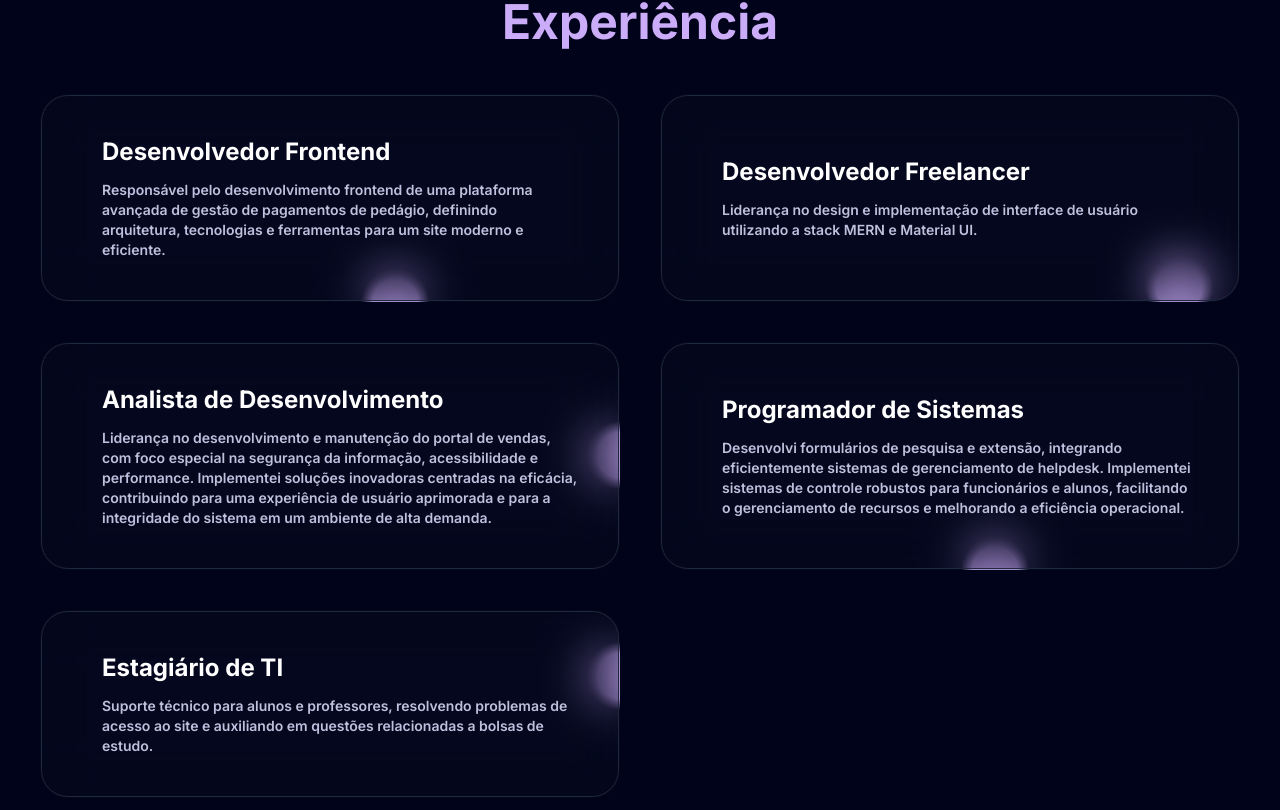
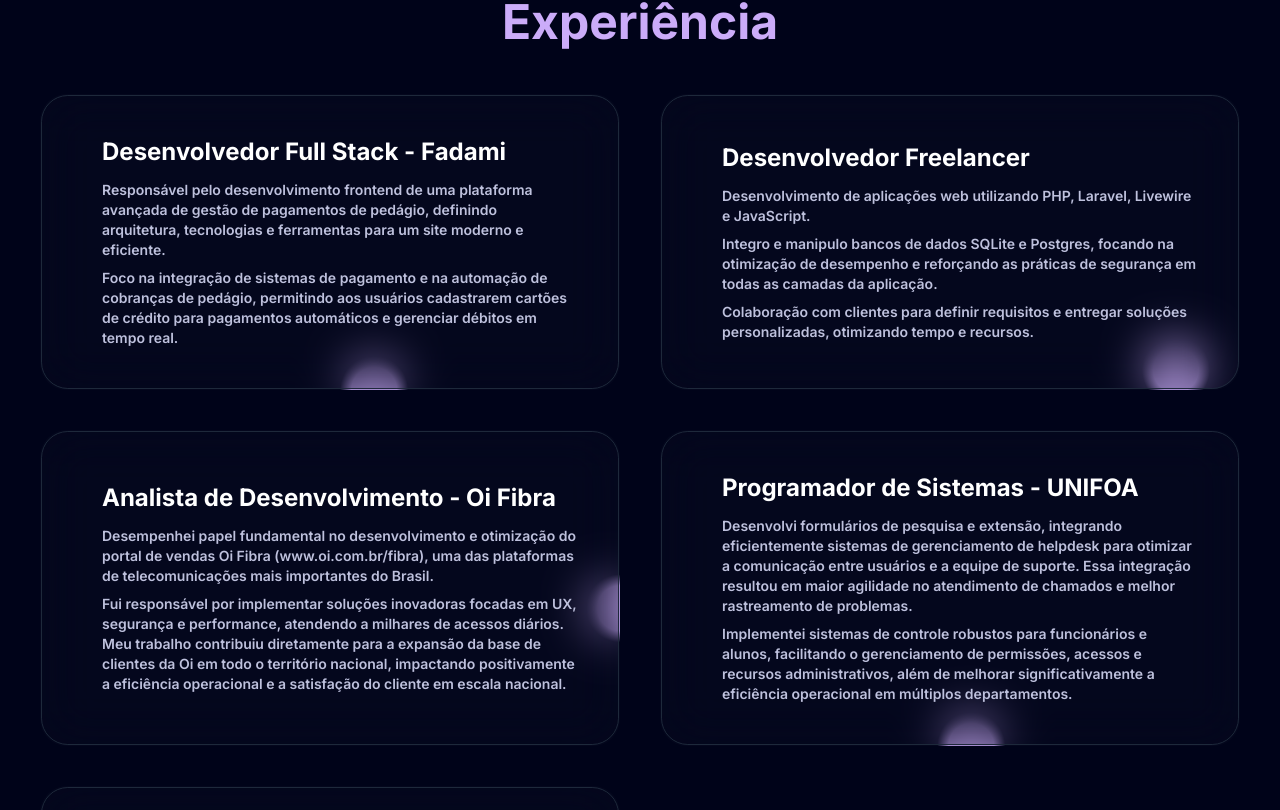
Before and after one commit to godinhorafa/rafaellagodinho, a Next.js app: page / in a window 1280 px wide. Shown: the part 930-1740 px from the top of the page. Built offline with nearby package versions, Linux system fonts and the light colour scheme.

Commit message:
feat - atualizando section de experiencia

```diff
--- a/components/Experience.tsx
+++ b/components/Experience.tsx
@@ -37,7 +37,11 @@ const Experience = () => {
                   {card.title}
                 </h1>
                 <p className="text-start text-white-100 mt-3 font-semibold">
-                  {card.desc}
+                  {card.desc.split("\n\n").map((paragraph, index) => (
+                    <p key={index} className="mt-2">
+                      {paragraph}
+                    </p>
+                  ))}
                 </p>
               </div>
             </div>
--- a/data/index.ts
+++ b/data/index.ts
@@ -91,32 +91,32 @@ export const projects = [
 export const workExperience = [
   {
     id: 1,
-    title: "Desenvolvedor Frontend",
-    desc: "Responsável pelo desenvolvimento frontend de uma plataforma avançada de gestão de pagamentos de pedágio, definindo arquitetura, tecnologias e ferramentas para um site moderno e eficiente.",
+    title: "Desenvolvedor Full Stack - Fadami",
+    desc: "Responsável pelo desenvolvimento frontend de uma plataforma avançada de gestão de pagamentos de pedágio, definindo arquitetura, tecnologias e ferramentas para um site moderno e eficiente. \n\n Foco na integração de sistemas de pagamento e na automação de cobranças de pedágio, permitindo aos usuários cadastrarem cartões de crédito para pagamentos automáticos e gerenciar débitos em tempo real.",
     className: "md:col-span-2",
   },
   {
     id: 2,
     title: "Desenvolvedor Freelancer",
-    desc: "Liderança no design e implementação de interface de usuário utilizando a stack MERN e Material UI.",
+    desc: "Desenvolvimento de aplicações web utilizando PHP, Laravel, Livewire e JavaScript. \n\n Integro e manipulo bancos de dados SQLite e Postgres, focando na otimização de desempenho e reforçando as práticas de segurança em todas as camadas da aplicação. \n\nColaboração com clientes para definir requisitos e entregar soluções personalizadas, otimizando tempo e recursos.",
     className: "md:col-span-2",
   },
   {
     id: 3,
-    title: "Analista de Desenvolvimento",
-    desc: "Liderança no desenvolvimento e manutenção do portal de vendas, com foco especial na segurança da informação, acessibilidade e performance. Implementei soluções inovadoras centradas na eficácia, contribuindo para uma experiência de usuário aprimorada e para a integridade do sistema em um ambiente de alta demanda.",
+    title: "Analista de Desenvolvimento - Oi Fibra",
+    desc: "Desempenhei papel fundamental no desenvolvimento e otimização do portal de vendas Oi Fibra (www.oi.com.br/fibra), uma das plataformas de telecomunicações mais importantes do Brasil. \n\n Fui responsável por implementar soluções inovadoras focadas em UX, segurança e performance, atendendo a milhares de acessos diários. Meu trabalho contribuiu diretamente para a expansão da base de clientes da Oi em todo o território nacional, impactando positivamente a eficiência operacional e a satisfação do cliente em escala nacional.",
     className: "md:col-span-2",
   },
   {
     id: 4,
-    title: "Programador de Sistemas",
-    desc: "Desenvolvi formulários de pesquisa e extensão, integrando eficientemente sistemas de gerenciamento de helpdesk. Implementei sistemas de controle robustos para funcionários e alunos, facilitando o gerenciamento de recursos e melhorando a eficiência operacional.",
+    title: "Programador de Sistemas - UNIFOA",
+    desc: "Desenvolvi formulários de pesquisa e extensão, integrando eficientemente sistemas de gerenciamento de helpdesk para otimizar a comunicação entre usuários e a equipe de suporte. Essa integração resultou em maior agilidade no atendimento de chamados e melhor rastreamento de problemas. \n\n Implementei sistemas de controle robustos para funcionários e alunos, facilitando o gerenciamento de permissões, acessos e recursos administrativos, além de melhorar significativamente a eficiência operacional em múltiplos departamentos.",
     className: "md:col-span-2",
   },
   {
     id: 5,
     title: "Estagiário de TI",
-    desc: "Suporte técnico para alunos e professores, resolvendo problemas de acesso ao site e auxiliando em questões relacionadas a bolsas de estudo.",
+    desc: "Ofereci assistência direta a alunos, ex-alunos, professores e funcionários em questões ligadas a sistemas acadêmicos, como bolsas de estudo, consulta e lançamento de notas, garantindo a continuidade das operações e o bom funcionamento dos processos administrativos e acadêmicos. \n\n Atuei na resolução de chamados técnicos, realizando diagnósticos e propondo soluções eficazes para otimizar a experiência dos usuários com os sistemas institucionais.",
     className: "md:col-span-2",
   },
 ];
```
